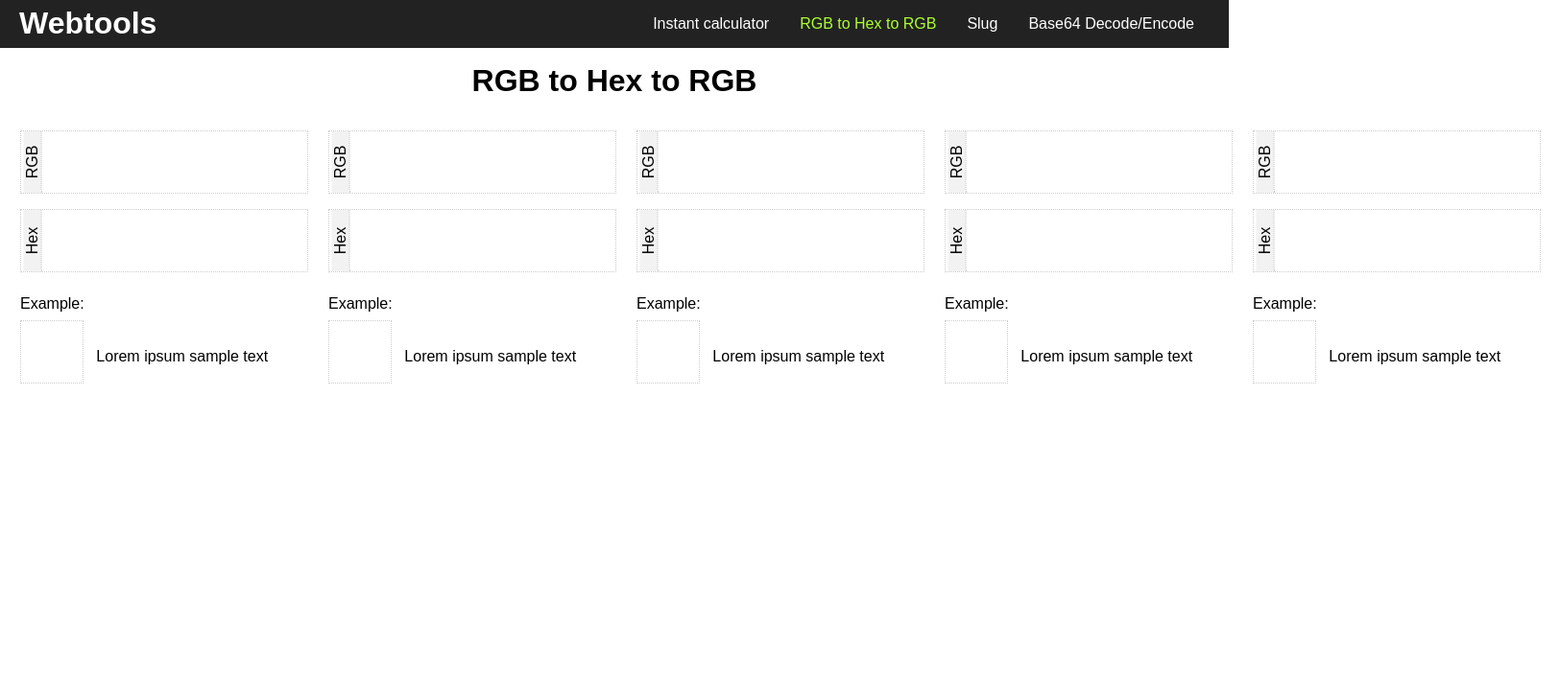
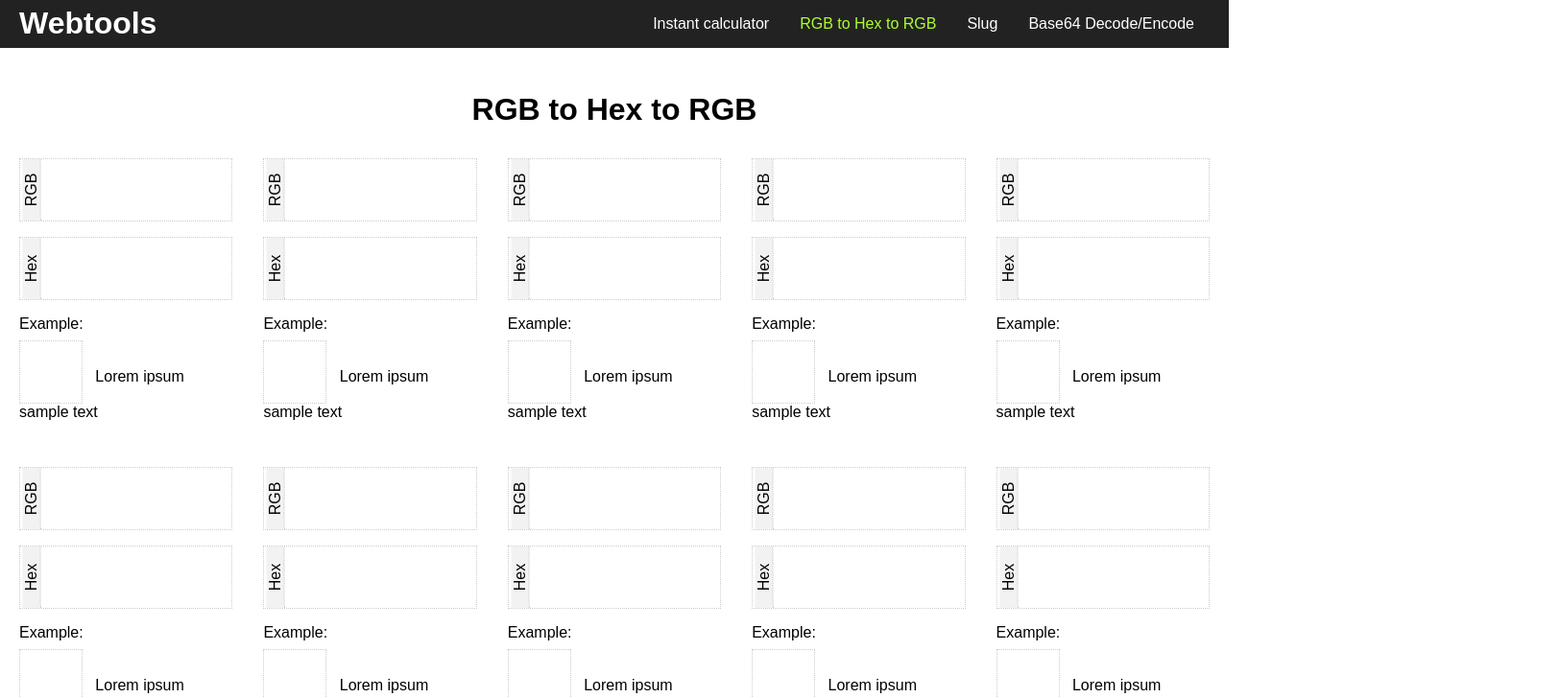
Before and after one commit to one-step-behind/webtools, a React (Create React App) app: page / in a window 1280 px wide. Both pictures are taken after a click on the item "RGB to Hex to RGB". Shown: the top 728 px of the page at 96% size, 1625 px wide, since content can reach past the window. Built offline with nearby package versions, Linux system fonts and the light colour scheme.

Commit message:
add CSS grid

```diff
--- a/src/App.css
+++ b/src/App.css
@@ -1,10 +1,17 @@
+/* === Variables =========================================================== */
+/* === General ============================================================= */
 .App {
   text-align: center;
   font-family: "Avenir Next", "American Typewriter", Arial, Helvetica, sans-serif; }
 
 .App-header {
+  position: fixed;
+  width: 100%;
+  top: 0;
+  z-index: 10;
+  box-sizing: border-box;
+  padding: 0 20px;
   background-color: #222;
-  padding: 0 20px;
   color: white;
   text-align: right; }
 
@@ -15,9 +22,10 @@
   margin-top: .4rem; }
 
 .App-intro {
+  margin-top: 5rem;
   padding: 0 20px; }
 
-/* ============================================================= */
+/* ========================================================================= */
 h1 {
   margin: 0;
   padding: 1rem 0; }
@@ -48,6 +56,23 @@ select {
 .left {
   text-align: left;
   position: relative; }
+
+/* === Utilities =========================================================== */
+.util-m-t-0 {
+  margin-top: 0 !important; }
+
+.util-m-y-0 {
+  margin-top: 0 !important;
+  margin-bottom: 0 !important; }
+
+.util-p-t-0 {
+  padding-top: 0 !important; }
+
+.util-p-t-1 {
+  padding-top: 1rem !important; }
+
+.util-p-b-2 {
+  padding-bottom: 2rem !important; }
 
 /* === Calculator ========================================================== */
 .inputCalc {
@@ -117,7 +142,322 @@ select {
 .example-bg {
   border: 1px dotted #ccc;
   display: inline-block;
-  width: 300px; }
+  width: 100%; }
 
 .example-bg {
   width: 66px; }
+
+/* === Grid ================================================================ */
+/**
+ * Flex Grid -
+ * Version: 0.3.5
+ *
+ * Simple grid built with flex box and sass.
+ *
+ * Matthew Simo - matthew.a.simo@gmail.com
+ */
+/**
+ * Grid setup
+ *
+ * The grid will calculate dimensions based on these two variables:
+ * $fg-columns will inform the grid loops how many columns there should be.
+ * $fg-gutter will inform the grid loops how big eac column's gutters should be.
+ *
+ * The grid will name columns, rows, offsets based on these three variables:
+ * $fg-class-row string used for the row class
+ * $fg-class-col string used for the column class
+ * $fg-class-off string used for the offset class
+ */
+/**
+ * Break point namespace object
+ *
+ * Set the default namespace object with these defaults with the
+ * understanding that you can pass in whatever you might require for your site.
+ *
+ * $fg-breakpoints is a Sass list with nested lists inside. Each sub list defines two things.
+ * 1. The namespace for that breakpoint. (Required) (i.e. xs, sm, md, lg)
+ * 2. The min-width measurement for the breakpoint for that namespace. (i.e. 48em, 62em, 75em)
+ *
+ * Note: These should be in the proper order (at least till libsass handles map keys properly).
+ *
+ * Note: If the measurement is left out then it will be skipped when generating
+ * the grid and applied to global styles.
+ *
+ */
+/**
+ * Class Name Defaults
+ *
+ * Define class names for columns, rows and offsets in case compatibility with other
+ * libraries is necessary.
+
+
+/**
+ * Calculate column size percentage
+ */
+/**
+ * Spacing mixin to create uniform margin/padding
+ */
+/**
+ * Row wrapper class, flex box parent.
+ */
+.wt-grid-row {
+  box-sizing: border-box;
+  display: flex;
+  flex-direction: row;
+  flex-wrap: wrap;
+  margin-left: -1rem;
+  margin-right: -1rem; }
+
+.wt-grid-col-xs, .wt-grid-col-sm, .wt-grid-col-md, .wt-grid-col-lg, .wt-grid-col-xs-1, .wt-grid-col-xs-2, .wt-grid-col-xs-3, .wt-grid-col-xs-4, .wt-grid-col-xs-5, .wt-grid-col-xs-6, .wt-grid-col-xs-7, .wt-grid-col-xs-8, .wt-grid-col-xs-9, .wt-grid-col-xs-10, .wt-grid-col-sm-1, .wt-grid-col-sm-2, .wt-grid-col-sm-3, .wt-grid-col-sm-4, .wt-grid-col-sm-5, .wt-grid-col-sm-6, .wt-grid-col-sm-7, .wt-grid-col-sm-8, .wt-grid-col-sm-9, .wt-grid-col-sm-10, .wt-grid-col-md-1, .wt-grid-col-md-2, .wt-grid-col-md-3, .wt-grid-col-md-4, .wt-grid-col-md-5, .wt-grid-col-md-6, .wt-grid-col-md-7, .wt-grid-col-md-8, .wt-grid-col-md-9, .wt-grid-col-md-10, .wt-grid-col-lg-1, .wt-grid-col-lg-2, .wt-grid-col-lg-3, .wt-grid-col-lg-4, .wt-grid-col-lg-5, .wt-grid-col-lg-6, .wt-grid-col-lg-7, .wt-grid-col-lg-8, .wt-grid-col-lg-9, .wt-grid-col-lg-10 {
+  box-sizing: border-box;
+  display: flex;
+  flex-direction: column;
+  flex-grow: 0;
+  flex-shrink: 0;
+  min-height: 1px;
+  padding-left: 1rem;
+  padding-right: 1rem; }
+
+.wt-grid-col-xs, .wt-grid-col-sm, .wt-grid-col-md, .wt-grid-col-lg {
+  flex-grow: 1;
+  flex-basis: 0;
+  max-width: 100%; }
+
+/**
+ * Generate a set of grid column classes using a namespace
+ *
+ * .wt-grid-col-[namespace] for intelligent column division
+ * .wt-grid-col-[namespace]-[number] for a column that covers a specific number of columns (e.g. 1-12 by default)
+ * .wt-grid-off-[namespace]-[number] for pushing a col a specific number of columns (e.g. 1-11 by default)
+ * .wt-grid-off-[namespace]-reset for resetting a col's offset for that and larger namespaces
+ */
+/**
+ * Build the grid in two steps, to help minimize file size
+ * Step 1, for each namespace, create the grid-base
+ * Step 2, for each namespace, wrap the col width/offset measurements in their breakpoint media query
+ */
+.wt-grid-col-xs-1 {
+  flex-basis: 10%;
+  max-width: 10%; }
+
+.wt-grid-col-xs-2 {
+  flex-basis: 20%;
+  max-width: 20%; }
+
+.wt-grid-col-xs-3 {
+  flex-basis: 30%;
+  max-width: 30%; }
+
+.wt-grid-col-xs-4 {
+  flex-basis: 40%;
+  max-width: 40%; }
+
+.wt-grid-col-xs-5 {
+  flex-basis: 50%;
+  max-width: 50%; }
+
+.wt-grid-col-xs-6 {
+  flex-basis: 60%;
+  max-width: 60%; }
+
+.wt-grid-col-xs-7 {
+  flex-basis: 70%;
+  max-width: 70%; }
+
+.wt-grid-col-xs-8 {
+  flex-basis: 80%;
+  max-width: 80%; }
+
+.wt-grid-col-xs-9 {
+  flex-basis: 90%;
+  max-width: 90%; }
+
+.wt-grid-col-xs-10 {
+  flex-basis: 100%;
+  max-width: 100%; }
+
+.wt-grid-off-xs-1 {
+  margin-left: 10%; }
+
+.wt-grid-off-xs-2 {
+  margin-left: 20%; }
+
+.wt-grid-off-xs-3 {
+  margin-left: 30%; }
+
+.wt-grid-off-xs-4 {
+  margin-left: 40%; }
+
+.wt-grid-off-xs-5 {
+  margin-left: 50%; }
+
+.wt-grid-off-xs-6 {
+  margin-left: 60%; }
+
+.wt-grid-off-xs-7 {
+  margin-left: 70%; }
+
+.wt-grid-off-xs-8 {
+  margin-left: 80%; }
+
+.wt-grid-off-xs-9 {
+  margin-left: 90%; }
+
+.wt-grid-off-xs-reset {
+  margin-left: 0; }
+
+@media only screen and (min-width: 768px) {
+  .wt-grid-col-sm-1 {
+    flex-basis: 10%;
+    max-width: 10%; }
+  .wt-grid-col-sm-2 {
+    flex-basis: 20%;
+    max-width: 20%; }
+  .wt-grid-col-sm-3 {
+    flex-basis: 30%;
+    max-width: 30%; }
+  .wt-grid-col-sm-4 {
+    flex-basis: 40%;
+    max-width: 40%; }
+  .wt-grid-col-sm-5 {
+    flex-basis: 50%;
+    max-width: 50%; }
+  .wt-grid-col-sm-6 {
+    flex-basis: 60%;
+    max-width: 60%; }
+  .wt-grid-col-sm-7 {
+    flex-basis: 70%;
+    max-width: 70%; }
+  .wt-grid-col-sm-8 {
+    flex-basis: 80%;
+    max-width: 80%; }
+  .wt-grid-col-sm-9 {
+    flex-basis: 90%;
+    max-width: 90%; }
+  .wt-grid-col-sm-10 {
+    flex-basis: 100%;
+    max-width: 100%; }
+  .wt-grid-off-sm-1 {
+    margin-left: 10%; }
+  .wt-grid-off-sm-2 {
+    margin-left: 20%; }
+  .wt-grid-off-sm-3 {
+    margin-left: 30%; }
+  .wt-grid-off-sm-4 {
+    margin-left: 40%; }
+  .wt-grid-off-sm-5 {
+    margin-left: 50%; }
+  .wt-grid-off-sm-6 {
+    margin-left: 60%; }
+  .wt-grid-off-sm-7 {
+    margin-left: 70%; }
+  .wt-grid-off-sm-8 {
+    margin-left: 80%; }
+  .wt-grid-off-sm-9 {
+    margin-left: 90%; }
+  .wt-grid-off-sm-reset {
+    margin-left: 0; } }
+
+@media only screen and (min-width: 992px) {
+  .wt-grid-col-md-1 {
+    flex-basis: 10%;
+    max-width: 10%; }
+  .wt-grid-col-md-2 {
+    flex-basis: 20%;
+    max-width: 20%; }
+  .wt-grid-col-md-3 {
+    flex-basis: 30%;
+    max-width: 30%; }
+  .wt-grid-col-md-4 {
+    flex-basis: 40%;
+    max-width: 40%; }
+  .wt-grid-col-md-5 {
+    flex-basis: 50%;
+    max-width: 50%; }
+  .wt-grid-col-md-6 {
+    flex-basis: 60%;
+    max-width: 60%; }
+  .wt-grid-col-md-7 {
+    flex-basis: 70%;
+    max-width: 70%; }
+  .wt-grid-col-md-8 {
+    flex-basis: 80%;
+    max-width: 80%; }
+  .wt-grid-col-md-9 {
+    flex-basis: 90%;
+    max-width: 90%; }
+  .wt-grid-col-md-10 {
+    flex-basis: 100%;
+    max-width: 100%; }
+  .wt-grid-off-md-1 {
+    margin-left: 10%; }
+  .wt-grid-off-md-2 {
+    margin-left: 20%; }
+  .wt-grid-off-md-3 {
+    margin-left: 30%; }
+  .wt-grid-off-md-4 {
+    margin-left: 40%; }
+  .wt-grid-off-md-5 {
+    margin-left: 50%; }
+  .wt-grid-off-md-6 {
+    margin-left: 60%; }
+  .wt-grid-off-md-7 {
+    margin-left: 70%; }
+  .wt-grid-off-md-8 {
+    margin-left: 80%; }
+  .wt-grid-off-md-9 {
+    margin-left: 90%; }
+  .wt-grid-off-md-reset {
+    margin-left: 0; } }
+
+@media only screen and (min-width: 1200px) {
+  .wt-grid-col-lg-1 {
+    flex-basis: 10%;
+    max-width: 10%; }
+  .wt-grid-col-lg-2 {
+    flex-basis: 20%;
+    max-width: 20%; }
+  .wt-grid-col-lg-3 {
+    flex-basis: 30%;
+    max-width: 30%; }
+  .wt-grid-col-lg-4 {
+    flex-basis: 40%;
+    max-width: 40%; }
+  .wt-grid-col-lg-5 {
+    flex-basis: 50%;
+    max-width: 50%; }
+  .wt-grid-col-lg-6 {
+    flex-basis: 60%;
+    max-width: 60%; }
+  .wt-grid-col-lg-7 {
+    flex-basis: 70%;
+    max-width: 70%; }
+  .wt-grid-col-lg-8 {
+    flex-basis: 80%;
+    max-width: 80%; }
+  .wt-grid-col-lg-9 {
+    flex-basis: 90%;
+    max-width: 90%; }
+  .wt-grid-col-lg-10 {
+    flex-basis: 100%;
+    max-width: 100%; }
+  .wt-grid-off-lg-1 {
+    margin-left: 10%; }
+  .wt-grid-off-lg-2 {
+    margin-left: 20%; }
+  .wt-grid-off-lg-3 {
+    margin-left: 30%; }
+  .wt-grid-off-lg-4 {
+    margin-left: 40%; }
+  .wt-grid-off-lg-5 {
+    margin-left: 50%; }
+  .wt-grid-off-lg-6 {
+    margin-left: 60%; }
+  .wt-grid-off-lg-7 {
+    margin-left: 70%; }
+  .wt-grid-off-lg-8 {
+    margin-left: 80%; }
+  .wt-grid-off-lg-9 {
+    margin-left: 90%; }
+  .wt-grid-off-lg-reset {
+    margin-left: 0; } }
--- a/src/App.scss
+++ b/src/App.scss
@@ -1,11 +1,27 @@
+/* === Variables =========================================================== */
+// === Grid
+$fg-columns: 10;
+$fg-gutter: 1rem;
+$grid-ns: 'wt-grid';
+$fg-class-row: '#{$grid-ns}-row';
+$fg-class-col: '#{$grid-ns}-col';
+$fg-class-off: '#{$grid-ns}-off';
+
+/* === General ============================================================= */
+
 .App {
   text-align: center;
   font-family: "Avenir Next", "American Typewriter", Arial, Helvetica, sans-serif;
 }
 
 .App-header {
+  position: fixed;
+  width: 100%;
+  top: 0;
+  z-index: 10;
+  box-sizing: border-box;
+  padding: 0 20px;
   background-color: #222;
-  padding: 0 20px;
   color: white;
   text-align: right;
 }
@@ -18,10 +34,11 @@
 }
 
 .App-intro {
+  margin-top: 5rem;
   padding: 0 20px;
 }
 
-/* ============================================================= */
+/* ========================================================================= */
 
 h1 {
   margin: 0;
@@ -60,6 +77,29 @@ select {
 .left {
   text-align: left;
   position: relative;
+}
+
+/* === Utilities =========================================================== */
+
+.util-m-t-0 {
+  margin-top: 0 !important;
+}
+
+.util-m-y-0 {
+  margin-top: 0 !important;
+  margin-bottom: 0 !important;
+}
+
+.util-p-t-0 {
+  padding-top: 0 !important;
+}
+
+.util-p-t-1 {
+  padding-top: $fg-gutter !important;
+}
+
+.util-p-b-2 {
+  padding-bottom: $fg-gutter * 2 !important;
 }
 
 /* === Calculator ========================================================== */
@@ -149,9 +189,12 @@ select {
 .example-bg {
   border: 1px dotted #ccc;
   display: inline-block;
-  width: 300px;
+  width: 100%;
 }
 
 .example-bg {
   width: 66px;
 }
+
+/* === Grid ================================================================ */
+@import "scss-flex-grid/flex-grid";
--- a/src/components/Rgb2Hex.js
+++ b/src/components/Rgb2Hex.js
@@ -3,7 +3,7 @@ import React, { PureComponent } from 'react';
 
 import classNames from 'classnames';
 
-const fieldsCount = 5;
+const fieldsCount = 10;
 
 class Rgb2Hex extends PureComponent {
   constructor(props) {
@@ -19,8 +19,8 @@ class Rgb2Hex extends PureComponent {
     let rgbValues = [];
     let hexValues = [];
 
+    /* read local storage rgb value if exists and generate hex value */
     for (let i = 0; i < fieldsCount; i++) {
-      /* read local storage rgb value if exists and generate hex value */
       let lsItem = localStorage.getItem('rgb-'+i);
 
       if (lsItem) {
@@ -67,7 +67,6 @@ class Rgb2Hex extends PureComponent {
   };
 
   rgb2hex = (rgbValue, index) => {
-    console.log('rgbValue', rgbValue, index);
     let rgb = rgbValue.match(/^(\d+),\s*(\d+),\s*(\d+)$/);
 
     if (rgb) {
@@ -176,41 +175,41 @@ class Rgb2Hex extends PureComponent {
     return NaN;
   };
 
-  renderCol = (col) => {
+  renderCell = (col) => {
     const inputLabelClasses = classNames('rgb-label', {
       'left-block': fieldsCount > 3,
     });
 
-    const exampleLabelClasses = classNames('rgb-label', {
+    const exampleLabelClasses = classNames('rgb-label util-p-t-0', {
       'block': fieldsCount > 3,
     });
 
     return (
-      <td key={`table-col-${col}`} style={{ paddingRight: '20px' }}>
-        <p className="left">
+      <div key={`table-col-${col}`} className="wt-grid-col-lg-2 util-p-t-1 util-p-b-2">
+        <p className="left util-m-t-0">
           <label className={inputLabelClasses}>RGB{fieldsCount < 4 && ':'}</label>
           <input
             type="text"
             name={`rgbValue-${col}`}
             id={`rgbValue-${col}`}
-            value={this.state.rgbValues[col]}
+            value={this.state.rgbValues[col] || ''}
             className="rgbValue"
             onChange={this.changeRgb2hex}
             ref={input => { this[`rgbInput${col}`] = input; }}
           />
         </p>
-        <p className="left">
+        <p className="left util-m-t-0">
           <label className={inputLabelClasses}>Hex{fieldsCount < 4 && ':'}</label>
           <input
             name={`hexValue-${col}`}
             id={`hexValue-${col}`}
-            value={this.state.hexValues[col]}
+            value={this.state.hexValues[col] || ''}
             className="hexValue"
             onChange={this.changeHex2rgb}
             ref={input => { this[`hexInput${col}`] = input; }}
           />
         </p>
-        <p className="left">
+        <p className="left util-m-y-0">
           <label className={exampleLabelClasses}>Example:</label>
           <input
               id={`example-bg-${col}`}
@@ -222,7 +221,7 @@ class Rgb2Hex extends PureComponent {
             className="example-text"
             ref={text => { this[`exampleText${col}`] = text; }}>Lorem ipsum sample text</span>
         </p>
-      </td>
+      </div>
     );
   };
 
@@ -230,26 +229,19 @@ class Rgb2Hex extends PureComponent {
     //const columns = Array.from(Array(fieldsCount)).map((e, i) => i + 1); // 1 indexed
     const columns = [...Array(fieldsCount).keys()]; // 0 indexed
 
-    console.log(this.state);
-
     return (
       <React.Fragment>
         <h1>RGB to Hex to RGB</h1>
 
-        <table className="rgb-table">
-          <tbody>
-          <tr>
-            {columns.map(x => this.renderCol(x))}
-          </tr>
-          </tbody>
-        </table>
+        <div className="wt-grid-row">
+          {columns.map(x => this.renderCell(x))}
+        </div>
 
       </React.Fragment>
     );
   }
 }
 
-Rgb2Hex.propTypes = {
-};
+Rgb2Hex.propTypes = {};
 
 export default Rgb2Hex;
```
Also changed, not shown: package.json (+4 -3 lines), 2 other files (tests, documents, lock files or other folders).
